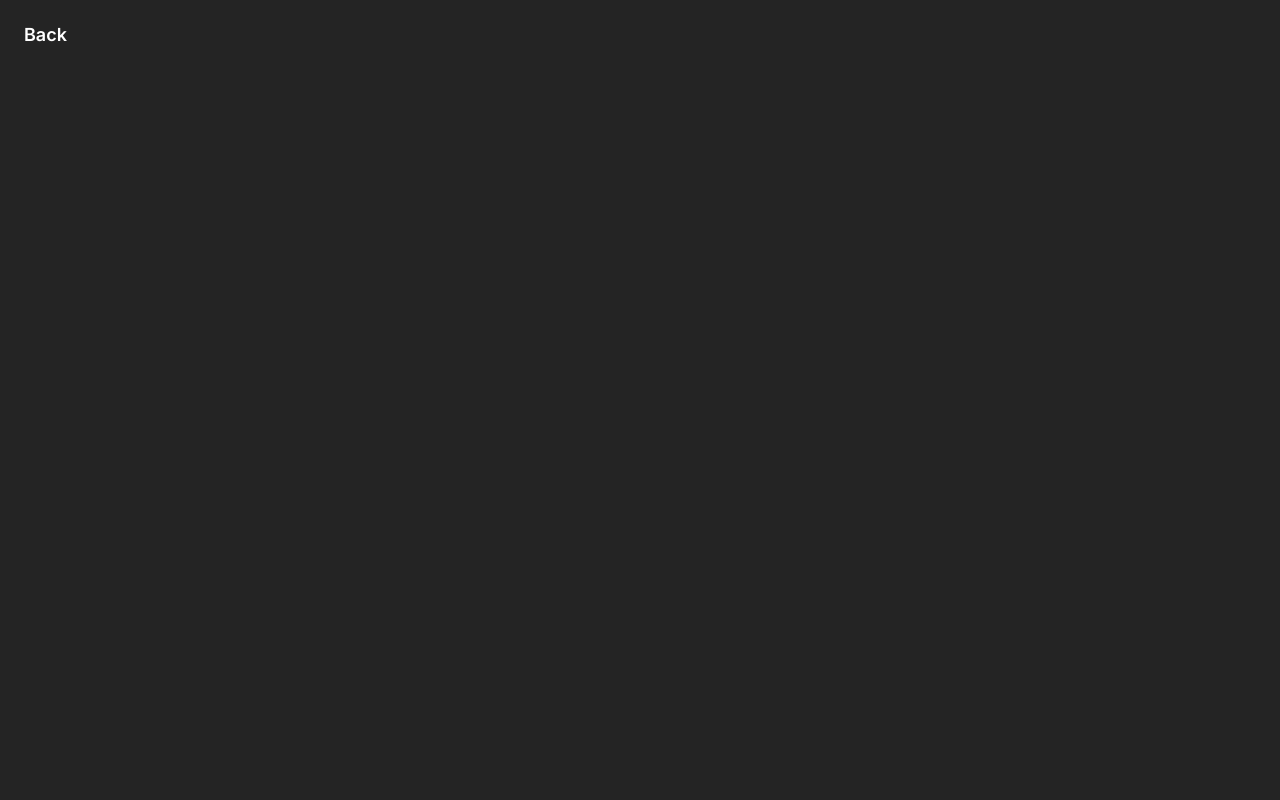
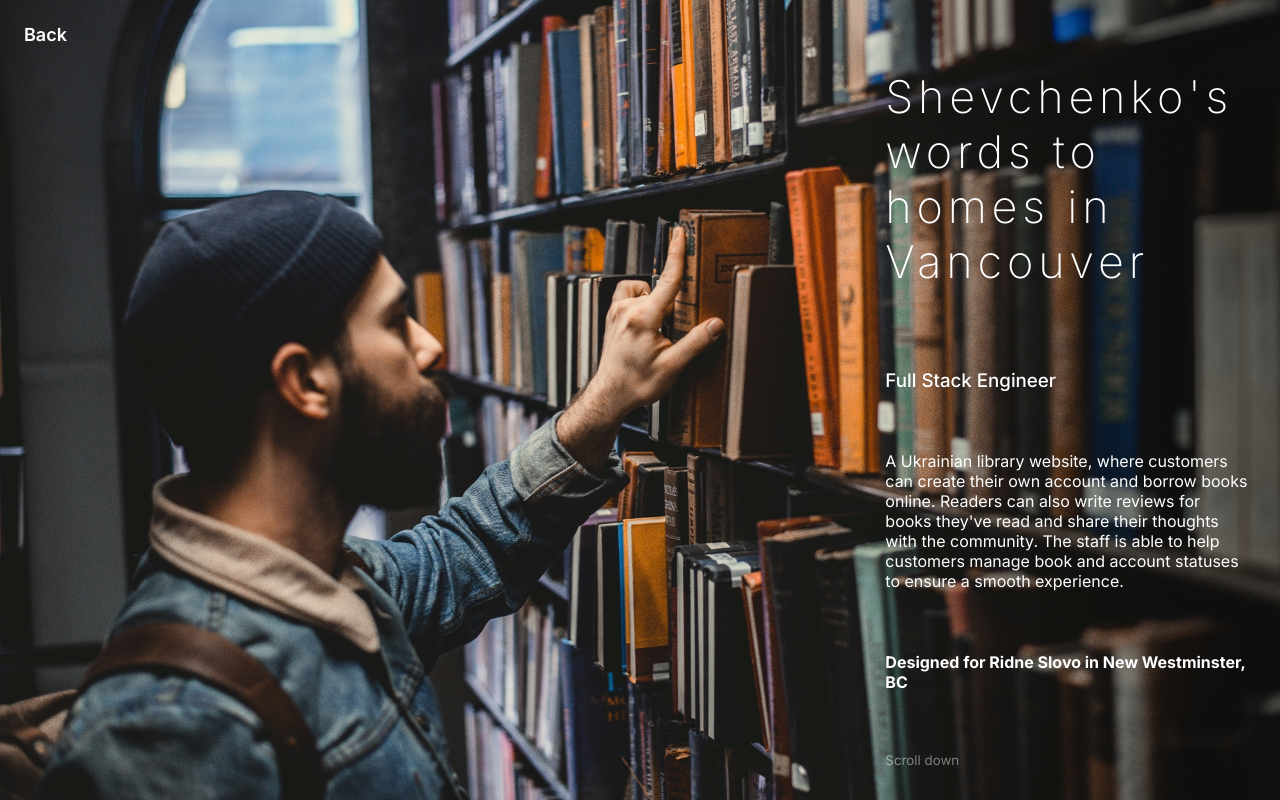
Before and after one commit to Collert/portfolio, a React (Create React App) app: page /ridnalibrary in a window 1280 px wide. Built offline with nearby package versions, Linux system fonts and the light colour scheme.

Commit message:
Finished Ridna Library cover page

```diff
--- a/src/components/main/cardsData.js
+++ b/src/components/main/cardsData.js
@@ -17,7 +17,7 @@ const cardsData = [
         id:'3',
         title:'Ridna Library',
         imgSrc:'./assets/library-landscape.jpg',
-        blindImg:'',
+        blindImg:'./assets/library-blind.jpg',
         link:'/ridnalibrary'
     },
     {
--- /dev/null
+++ b/src/components/projects/RidnaLibrary.css
@@ -0,0 +1,3 @@
+.heading.ridna-library {
+    background-image: url(../../../public/assets/library-blind.jpg);
+}
--- a/src/components/projects/RidnaLibrary.jsx
+++ b/src/components/projects/RidnaLibrary.jsx
@@ -1,5 +1,23 @@
 import React from 'react'
+import './RidnaLibrary.css'
+import './common.css'
 
-export default function RidnaLibrary() {
-    return <></>
+export default function SFStudio() {
+    return (
+        <main className='project'>
+            <section className='heading ridna-library'>
+                <div></div>
+                <div className='buzz-words'>
+                    <div>
+                        <h1><span className='reveal-text'>Shevchenko's words to homes in Vancouver</span></h1>
+                        <h3><span className='reveal-text'>Full Stack Engineer</span></h3>
+                        <p><span className='reveal-text'>
+                            A Ukrainian library website, where customers can create their own account and borrow books online. Readers can also write reviews for books they've read and share their thoughts with the community. The staff is able to help customers manage book and account statuses to ensure a smooth experience.
+                        </span></p>
+                        <h4><span className='reveal-text'>Designed for Ridne Slovo in New Westminster, BC</span></h4>
+                    </div>
+                    <div className='bot'><small><span className='reveal-text'>Scroll down</span></small></div>
+                </div>
+            </section>
+        </main>)
 }
```
